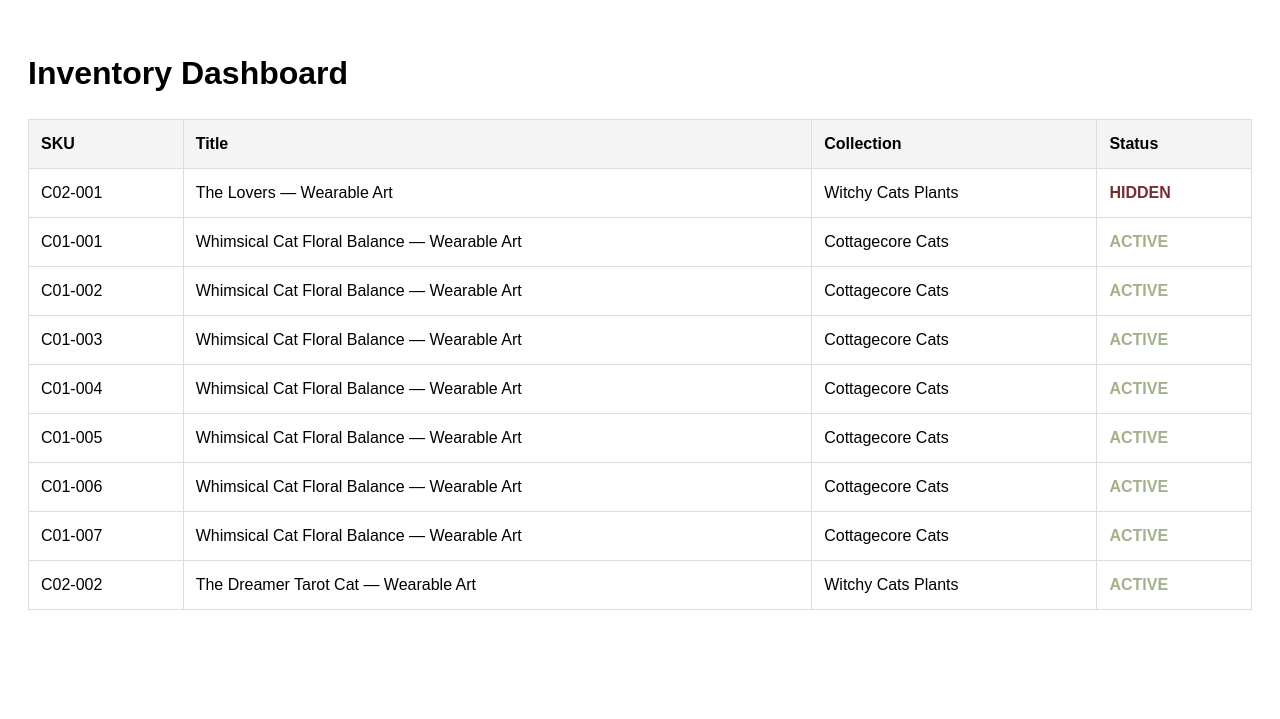
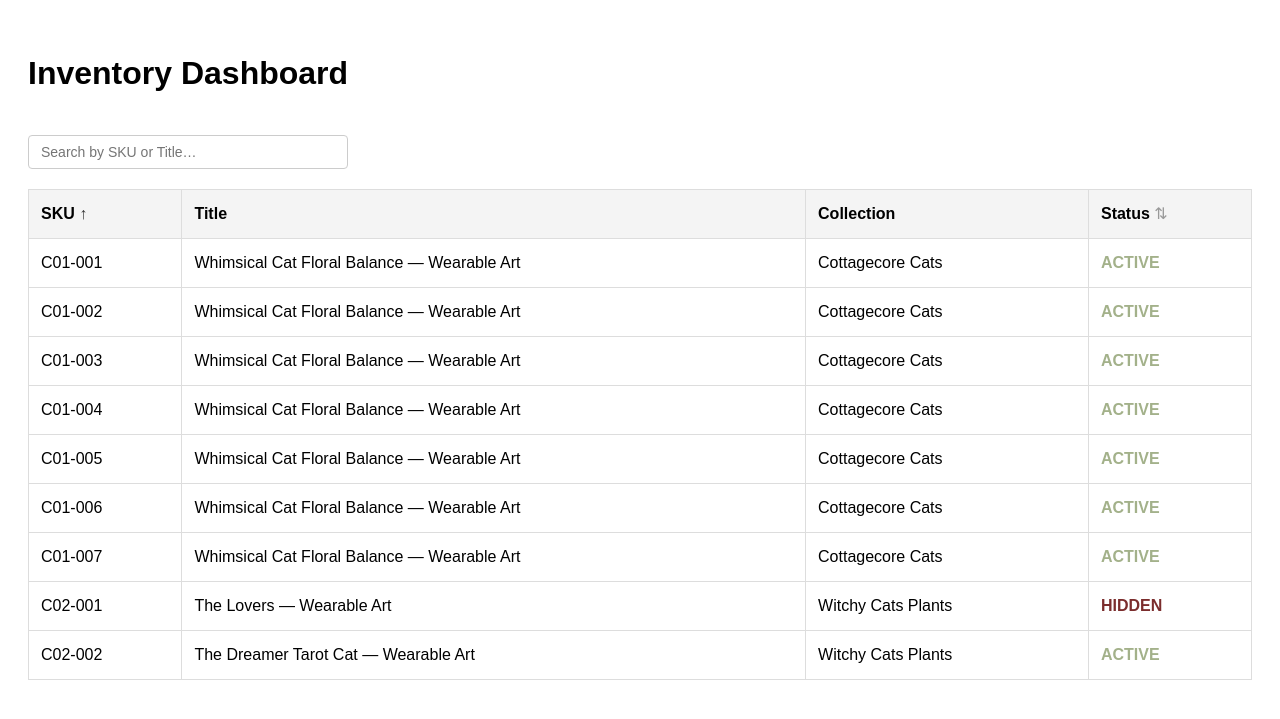
Before and after one commit to MarinPol/catnbloom.com, a Jekyll site: the page built from inventory.html, in a window 1280 px wide. Shown: the top 719 px of the page. Built offline with Jekyll 4.4.1, drawn with Linux system fonts in a browser that asks for light colours; some of the changed lines change nothing that is shown.

Commit message:
Add files via upload

```diff
--- a/inventory.html
+++ b/inventory.html
@@ -1,5 +1,6 @@
 ---
 layout: null
+sitemap: false
 ---
 <!doctype html>
 <html lang="en">
@@ -11,72 +12,145 @@ layout: null
     body { font-family: sans-serif; padding: 20px; line-height: 1.5; }
     table { width: 100%; border-collapse: collapse; margin-top: 20px; }
     th, td { border: 1px solid #ddd; padding: 12px; text-align: left; }
-    th { background: #f4f4f4; }
+    th { background: #f4f4f4; cursor: pointer; user-select: none; white-space: nowrap; }
+    th.sortable::after { content: " ⇅"; color: #999; font-weight: normal; }
+    th.sort-asc::after { content: " ↑"; color: #333; font-weight: normal; }
+    th.sort-desc::after { content: " ↓"; color: #333; font-weight: normal; }
     .status-hidden { color: #7b2d2d; font-weight: bold; }
     .status-active { color: #a3b18a; font-weight: bold; }
     .load-more { margin-top: 20px; padding: 10px 20px; cursor: pointer; }
     .inventory-row { display: none; }
+    .search-box { margin-top: 16px; padding: 8px 12px; width: 100%; max-width: 320px;
+      box-sizing: border-box; font-size: 14px; border: 1px solid #ccc; border-radius: 4px; }
+    .no-results { display: none; padding: 12px; color: #777; font-style: italic; }
   </style>
 </head>
 <body>
   <h1>Inventory Dashboard</h1>
+
+  <input type="text" id="searchBox" class="search-box" placeholder="Search by SKU or Title…">
+
   <table>
     <thead>
       <tr>
-        <th>SKU</th>
-        <th>Title</th>
-        <th>Collection</th>
-        <th>Status</th>
+        <th class="sortable" data-key="sku">SKU</th>
+        <th data-key="title">Title</th>
+        <th data-key="collection">Collection</th>
+        <th class="sortable" data-key="status">Status</th>
       </tr>
     </thead>
     <tbody id="inventoryBody">
-      {% assign all_products = site.cottagecore | concat: site.witchy %}
+      {% assign all_products = site.cottagecore | concat: site.witchy | sort: 'sku' %}
 
       {% for item in all_products %}
-        {% if item.status == 'hidden' %}
-        <tr class="inventory-row">
+        <tr class="inventory-row"
+            data-sku="{{ item.sku | downcase }}"
+            data-title="{{ item.title | downcase }}"
+            data-status="{{ item.status }}">
           <td>{{ item.sku }}</td>
           <td>{{ item.title }}</td>
           <td>{{ item.collection_name }}</td>
-          <td><span class="status-hidden">HIDDEN</span></td>
+          <td>
+            {% if item.status == 'hidden' %}
+              <span class="status-hidden">HIDDEN</span>
+            {% else %}
+              <span class="status-active">ACTIVE</span>
+            {% endif %}
+          </td>
         </tr>
-        {% endif %}
-      {% endfor %}
-
-      {% for item in all_products %}
-        {% if item.status != 'hidden' %}
-        <tr class="inventory-row">
-          <td>{{ item.sku }}</td>
-          <td>{{ item.title }}</td>
-          <td>{{ item.collection_name }}</td>
-          <td><span class="status-active">ACTIVE</span></td>
-        </tr>
-        {% endif %}
       {% endfor %}
     </tbody>
   </table>
+
+  <p class="no-results" id="noResults">No matching designs found.</p>
 
   <button id="loadMoreBtn" class="load-more">Load more</button>
 
   <script>
     document.addEventListener("DOMContentLoaded", function () {
-      const rows = document.querySelectorAll('.inventory-row');
-      const btn = document.getElementById('loadMoreBtn');
-      let visible = 24;
+      const tbody = document.getElementById('inventoryBody');
+      const searchBox = document.getElementById('searchBox');
+      const loadMoreBtn = document.getElementById('loadMoreBtn');
+      const noResults = document.getElementById('noResults');
+      const headers = document.querySelectorAll('th.sortable');
 
-      function updateView() {
-        rows.forEach((row, index) => {
-          row.style.display = index < visible ? 'table-row' : 'none';
-        });
-        if (visible >= rows.length) btn.style.display = 'none';
+      const PAGE_SIZE = 24;
+      let visibleCount = PAGE_SIZE;
+      let currentSortKey = null;
+      let currentSortDir = 1; // 1 asc, -1 desc
+
+      function getRows() {
+        return Array.from(tbody.querySelectorAll('.inventory-row'));
       }
 
-      btn.addEventListener('click', () => {
-        visible += 24;
-        updateView();
+      function getMatchingRows() {
+        const query = searchBox.value.trim().toLowerCase();
+        return getRows().filter(row => {
+          if (!query) return true;
+          return row.dataset.sku.includes(query) || row.dataset.title.includes(query);
+        });
+      }
+
+      // Search filters across ALL rows (not just the ones currently paged in),
+      // so search works even at 200+ rows before hitting Load More.
+      function applySearch() {
+        visibleCount = PAGE_SIZE;
+        render();
+      }
+
+      function render() {
+        const matching = getMatchingRows();
+        const allRows = getRows();
+
+        allRows.forEach(row => row.style.display = 'none');
+
+        const isFiltering = searchBox.value.trim().length > 0;
+        const toShow = isFiltering ? matching : matching.slice(0, visibleCount);
+
+        toShow.forEach(row => row.style.display = 'table-row');
+
+        noResults.style.display = matching.length === 0 ? 'block' : 'none';
+
+        // Hide Load More while searching, or once everything is shown
+        loadMoreBtn.style.display = (!isFiltering && visibleCount < matching.length) ? 'inline-block' : 'none';
+      }
+
+      function sortRows(key) {
+        const rows = getRows();
+        const dir = (currentSortKey === key) ? -currentSortDir : 1;
+        currentSortKey = key;
+        currentSortDir = dir;
+
+        rows.sort((a, b) => {
+          const av = a.dataset[key] || '';
+          const bv = b.dataset[key] || '';
+          if (av < bv) return -1 * dir;
+          if (av > bv) return 1 * dir;
+          return 0;
+        });
+
+        rows.forEach(row => tbody.appendChild(row));
+
+        headers.forEach(h => h.classList.remove('sort-asc', 'sort-desc'));
+        const activeHeader = document.querySelector('th[data-key="' + key + '"]');
+        activeHeader.classList.add(dir === 1 ? 'sort-asc' : 'sort-desc');
+
+        render();
+      }
+
+      headers.forEach(h => {
+        h.addEventListener('click', () => sortRows(h.dataset.key));
       });
 
-      updateView();
+      searchBox.addEventListener('input', applySearch);
+
+      loadMoreBtn.addEventListener('click', () => {
+        visibleCount += PAGE_SIZE;
+        render();
+      });
+
+      // Default sort: SKU ascending (matches Liquid-side sort, keeps JS/data-attrs authoritative)
+      sortRows('sku');
     });
   </script>
 </body>
```
